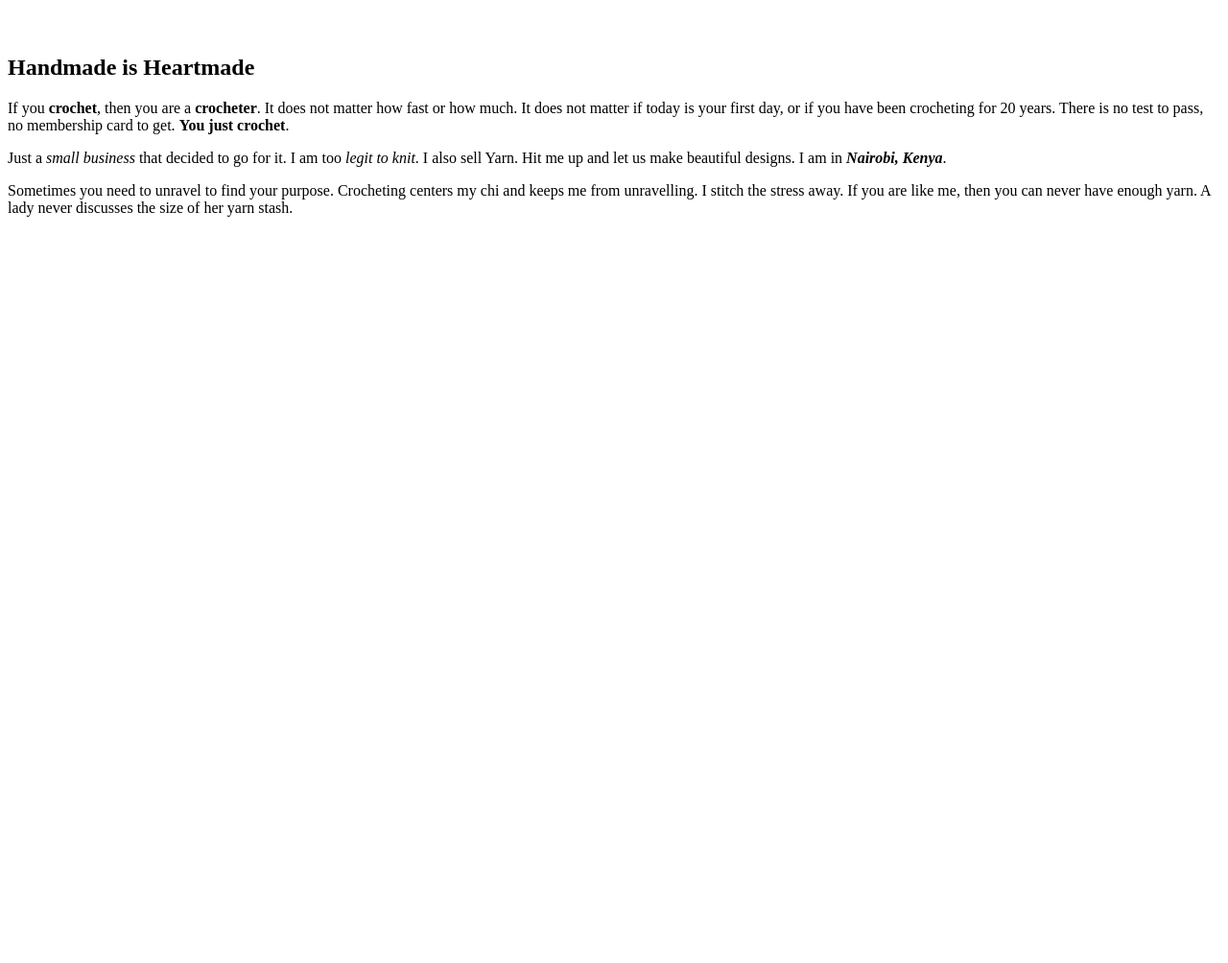
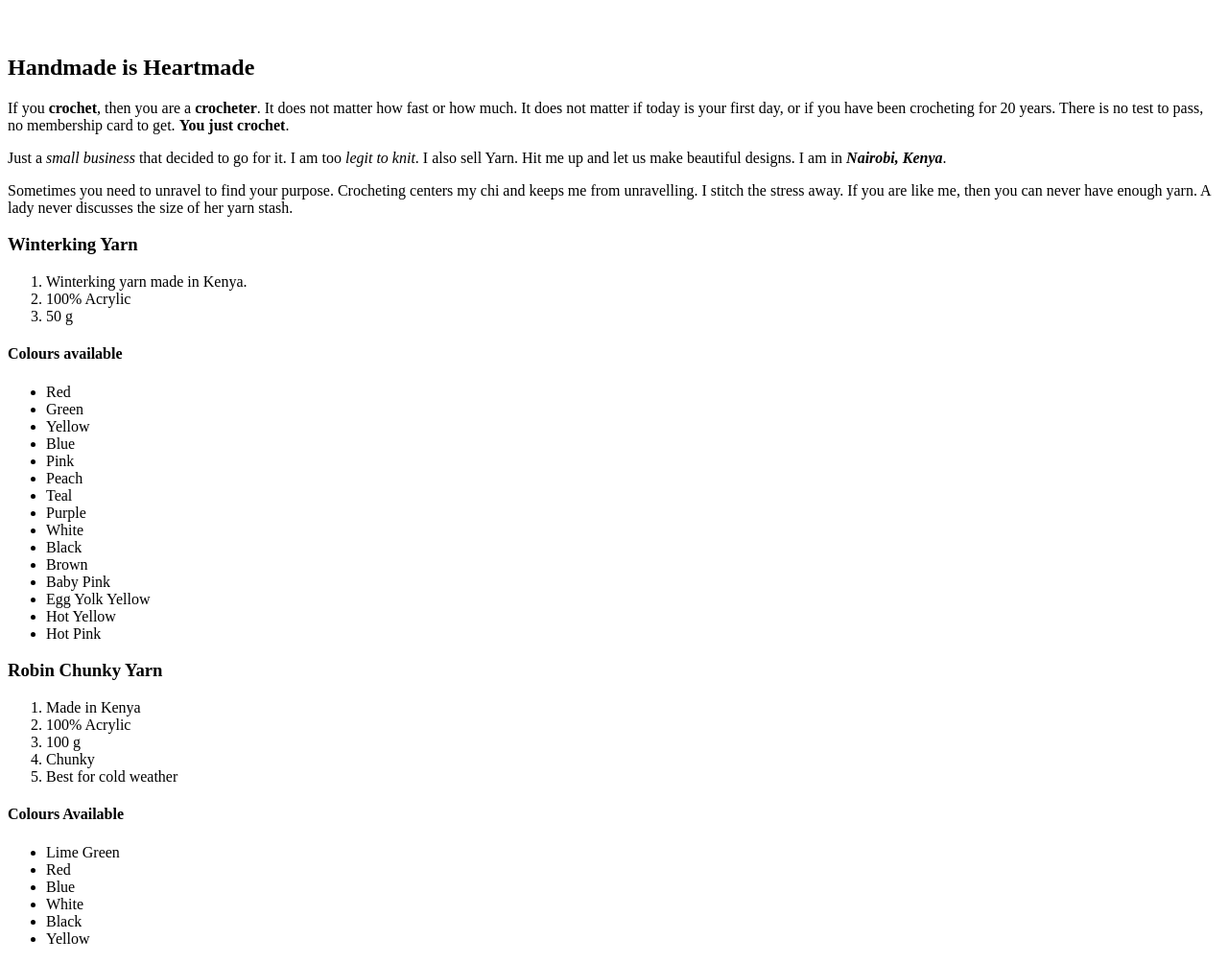
Before and after one commit to enjesh/Frontend_Dev, a plain HTML site: page index.html in a window 1280 px wide. Shown: the part 61-1065 px from the top of the page at 96% size. Before the commit the page ends 800 px from the top, so only its background shows below. Drawn offline with Linux system fonts and the light colour scheme.

Commit message:
Adding yarn type and list of colours to the index file

```diff
--- a/index.html
+++ b/index.html
@@ -42,6 +42,57 @@
             A lady never discusses the size of her yarn stash.
         </p>
 
+        <h3>Winterking Yarn</h3>
+        <p>
+            <ol>
+                <li>Winterking yarn made in Kenya.</li>
+                <li>100% Acrylic</li>
+                <li>50 g</li>
+            </ol>
+
+        <h4>Colours available</h4>
+            <ul>
+                <li>Red</li>
+                <li>Green</li>
+                <li>Yellow</li>
+                <li>Blue</li>
+                <li>Pink</li>
+                <li>Peach</li>
+                <li>Teal</li>
+                <li>Purple</li>
+                <li>White</li>
+                <li>Black</li>
+                <li>Brown</li>
+                <li>Baby Pink</li>
+                <li>Egg Yolk Yellow</li>
+                <li>Hot Yellow</li>
+                <li>Hot Pink</li>
+            </ul>
+
+        </p>
+
+        <h3>Robin Chunky Yarn</h3>
+        <p>
+            <ol>
+                <li>Made in Kenya</li>
+                <li>100% Acrylic</li>
+                <li>100 g</li>
+                <li>Chunky</li>
+                <li>Best for cold weather</li>
+            </ol>
+
+        <h4>Colours Available</h4>
+            <ul>
+                <li>Lime Green</li>
+                <li>Red</li>
+                <li>Blue</li>
+                <li>White</li>
+                <li>Black</li>
+                <li>Yellow</li>
+            </ul>
+
+        </p>
+
     </body>
 
 </html>
```
